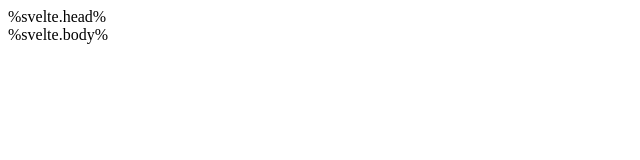
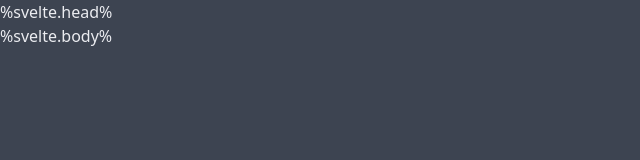
Before and after one commit to AndreasPB/kea-plan, a website: page frontend/src/app.html in a window 1280 px wide. Shown: the whole page, without its empty margins (0-640 px from the left). Drawn offline with nearby package versions, Linux system fonts and the light colour scheme.

Commit message:
Add Tailwind + DaisyUI

```diff
--- a/frontend/src/app.html
+++ b/frontend/src/app.html
@@ -1,9 +1,11 @@
 <!DOCTYPE html>
-<html lang="en">
+<html lang="en" data-theme="dark">
 	<head>
 		<meta charset="utf-8" />
 		<link rel="icon" href="/favicon.png" />
 		<meta name="viewport" content="width=device-width, initial-scale=1" />
+		<link href="https://cdn.jsdelivr.net/npm/daisyui@1.16.2/dist/full.css" rel="stylesheet" type="text/css" />
+		<link href="https://cdn.jsdelivr.net/npm/tailwindcss@2.2/dist/tailwind.min.css" rel="stylesheet" type="text/css" />
 		%svelte.head%
 	</head>
 	<body>
```
